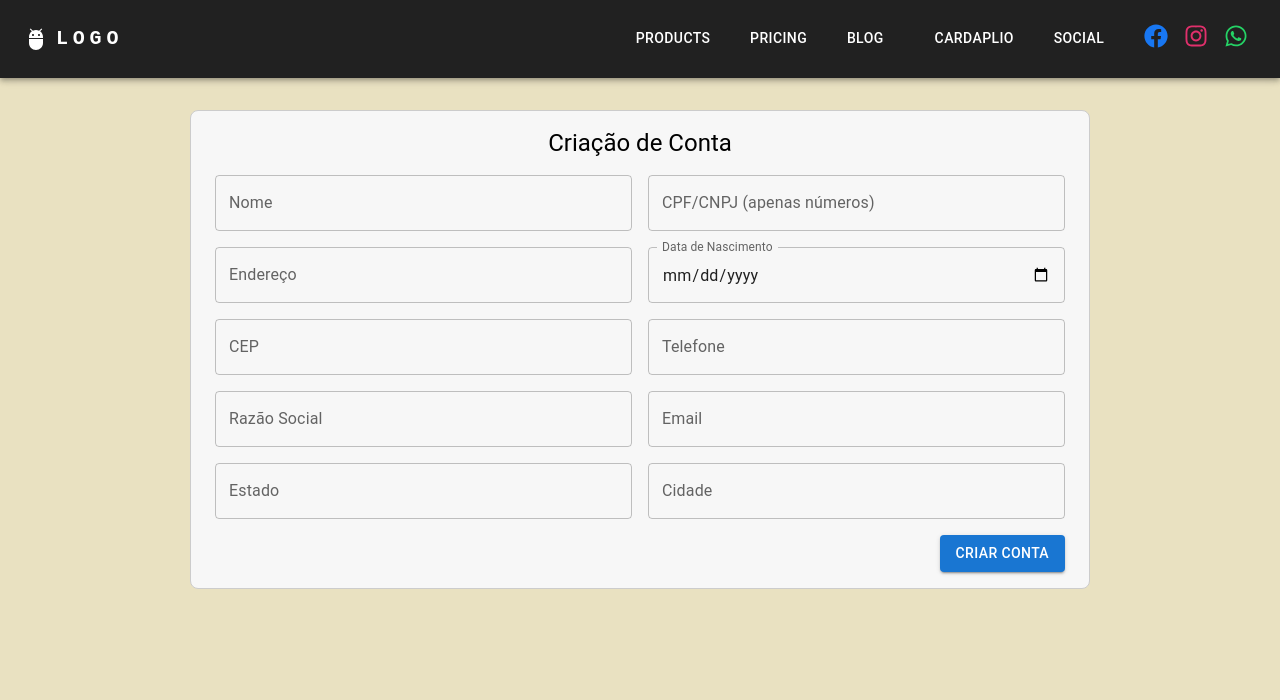
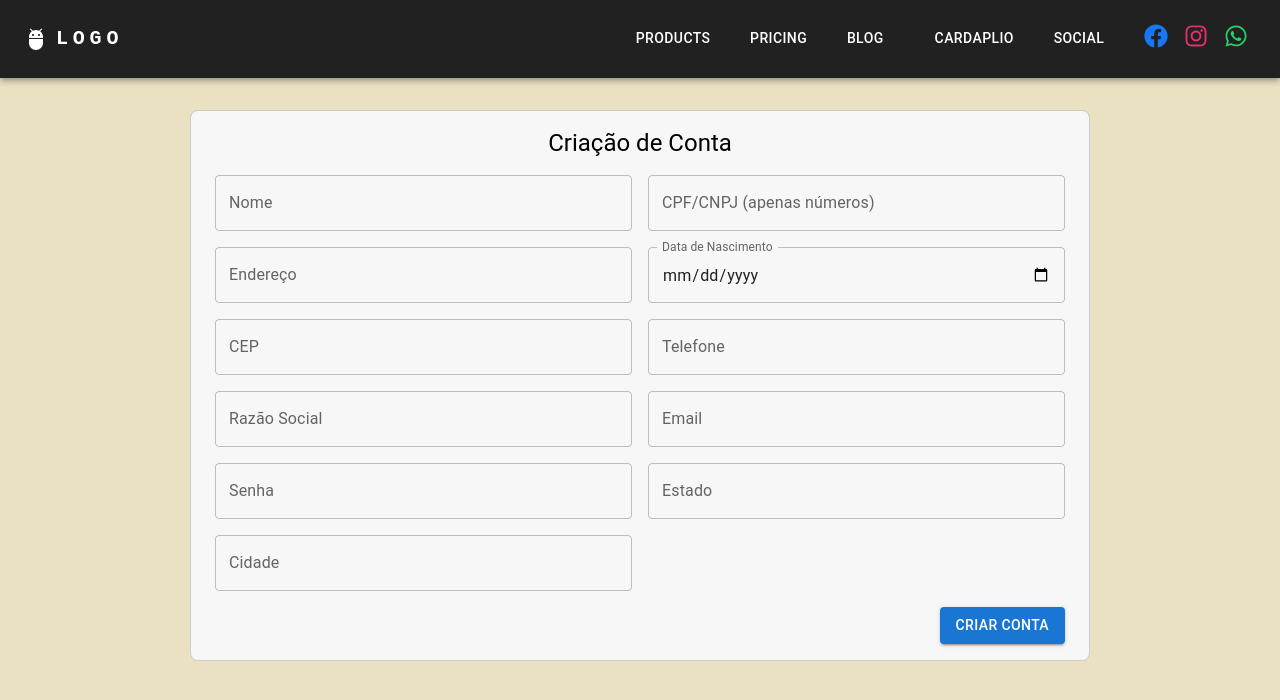
Before and after one commit to nemesioveloso/fogo-na-panela-web, a React (Vite) app: page /criarConta in a window 1280 px wide. Shown: the top 700 px of the page. Built offline with nearby package versions, Linux system fonts and the light colour scheme.

Commit message:
ajuste do cadastro adicionando a senha

```diff
--- a/src/pages/CriarConta/index.tsx
+++ b/src/pages/CriarConta/index.tsx
@@ -19,6 +19,7 @@ interface FormCriarConta {
     telefone: string;
     razaoSocial: string;
     email: string;
+    senha: string;
     estado: string;
     cidade: string;
 }
@@ -33,6 +34,7 @@ export function CriarConta() {
         telefone: "",
         razaoSocial: "",
         email: "",
+        senha: "",
         estado: "",
         cidade: "",
     });
@@ -46,6 +48,7 @@ export function CriarConta() {
         telefone: false,
         razaoSocial: false,
         email: false,
+        senha: false,
         estado: false,
         cidade: false,
     });
@@ -59,6 +62,7 @@ export function CriarConta() {
         telefone: "",
         razaoSocial: "",
         email: "",
+        senha: "",
         estado: "",
         cidade: "",
     });
@@ -78,6 +82,7 @@ export function CriarConta() {
             telefone: !values.telefone.trim(),
             razaoSocial: !values.razaoSocial.trim(),
             email: !validateEmail(values.email),
+            senha: !values.senha.trim(),
             estado: !values.estado.trim(),
             cidade: !values.cidade.trim(),
         };
@@ -93,6 +98,7 @@ export function CriarConta() {
             telefone: newErrors.telefone ? "Telefone é obrigatório." : "",
             razaoSocial: newErrors.razaoSocial ? "Razão social é obrigatória." : "",
             email: newErrors.email ? "Email inválido ou não preenchido." : "",
+            senha: newErrors.senha ? "Senha é obrigatória." : "",
             estado: newErrors.estado ? "Estado é obrigatório." : "",
             cidade: newErrors.cidade ? "Cidade é obrigatória." : "",
         };
@@ -116,6 +122,7 @@ export function CriarConta() {
                 telefone: "",
                 razaoSocial: "",
                 email: "",
+                senha: "",
                 estado: "",
                 cidade: "",
             });
@@ -243,6 +250,18 @@ export function CriarConta() {
                         helperText={errorMessages.email}
                     />
                 </Grid2>
+                <Grid2 size={{ xs: 12, sm: 6 }}>
+                    <TextField
+                        fullWidth
+                        label="Senha"
+                        name="senha"
+                        type="password"
+                        value={values.senha}
+                        onChange={handleChange}
+                        error={errors.senha}
+                        helperText={errorMessages.senha}
+                    />
+                </Grid2>
 
                 <Grid2 size={{ xs: 12, sm: 6 }}>
                     <TextField
```
